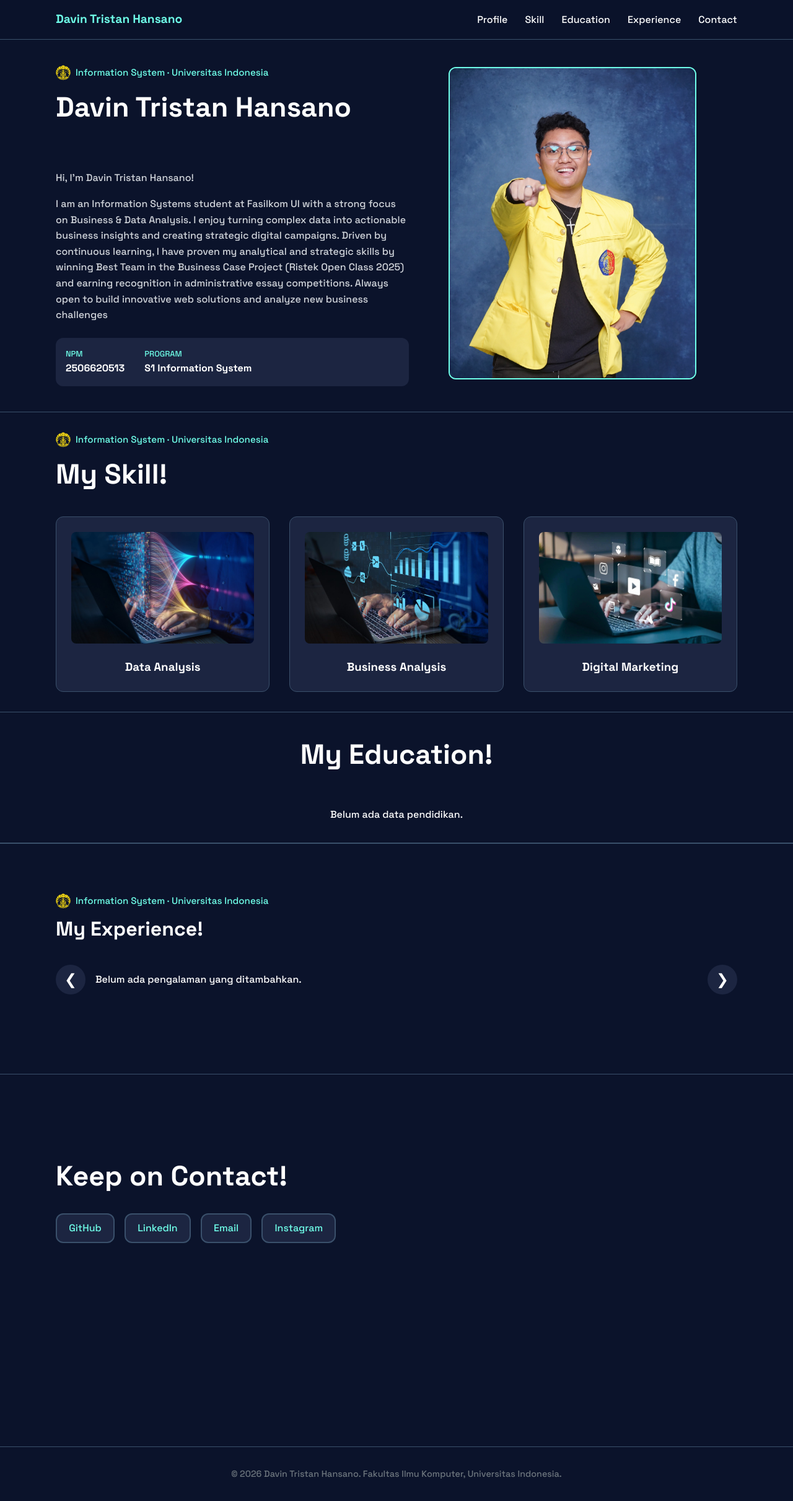
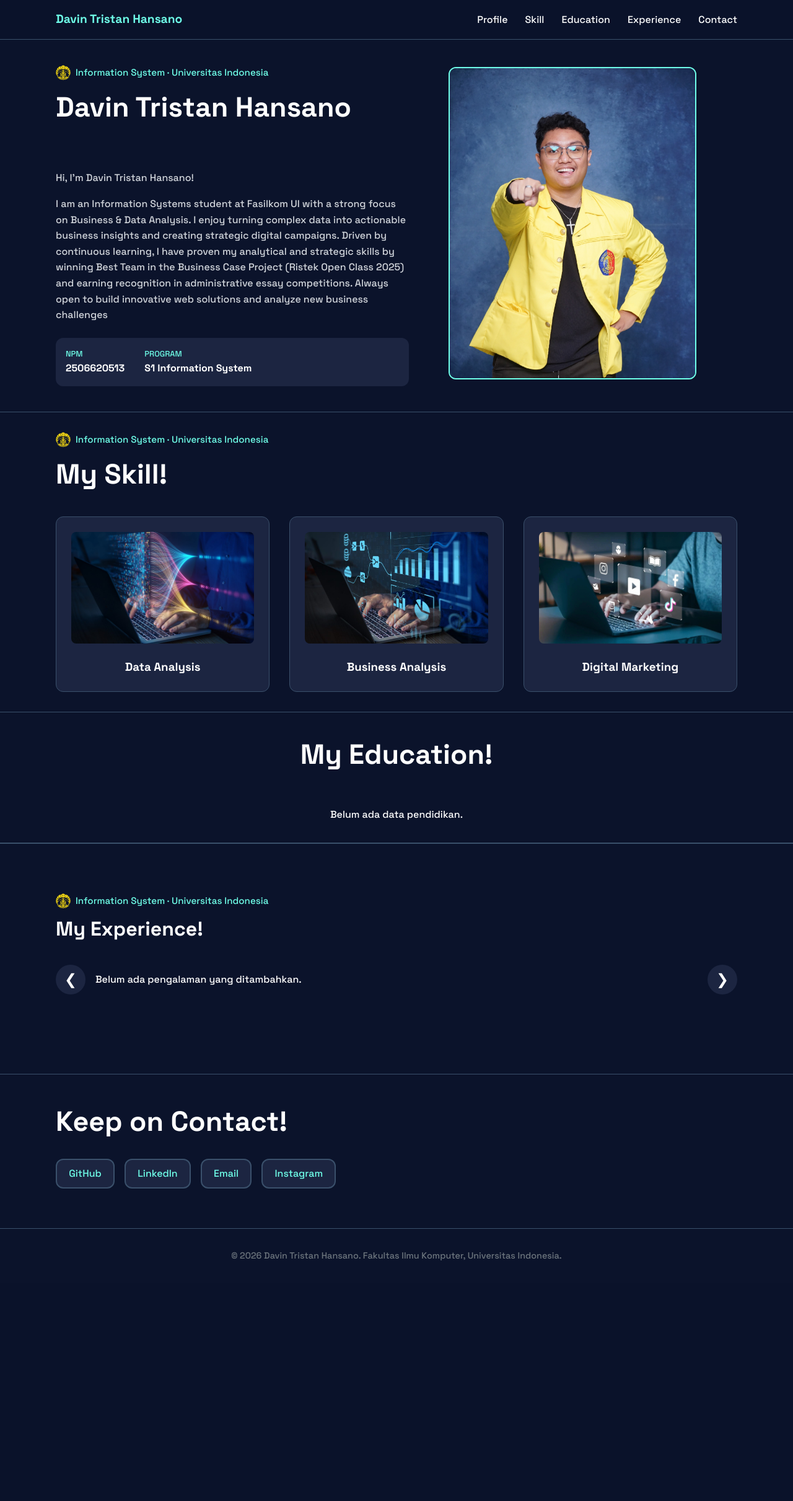
Before and after one commit to davinhansano06/myportofolio, a Django app: page / in a window 1280 px wide. Shown: the whole page at 62% size. After the commit the page ends 2033 px from the top, so only its background shows below. Run offline with Django 5.2, Linux system fonts and the light colour scheme; data that the repository does not hold is empty.

Commit message:
fix: update portfolio navigation

```diff
--- a/static/css/style.css
+++ b/static/css/style.css
@@ -663,3 +663,7 @@ h1 {
         display: flex !important;
     }
 }
+
+#contact .hero-grid {
+    min-height: auto;
+}
--- a/template/index.html
+++ b/template/index.html
@@ -16,6 +16,7 @@
         <div class="container">
             <a href="{% url 'main:show_main' %}" class="brand">{{ name }}</a>
             <a href="#education" class="brand"></a>
+            <a href="#experience" class="brand"></a>
             <a href="#contact" class="brand"></a>
             <a href="#skill" class="brand"></a>
             <div class="mobile-menu-button" id="mobile-menu-button">
@@ -292,5 +293,6 @@
         </div>
     </footer>
 <script src="{% static 'js/navbar.js' %}"></script>
+<script src="{% static 'js/experience.js' %}"></script>
 </body>
 </html>
```
